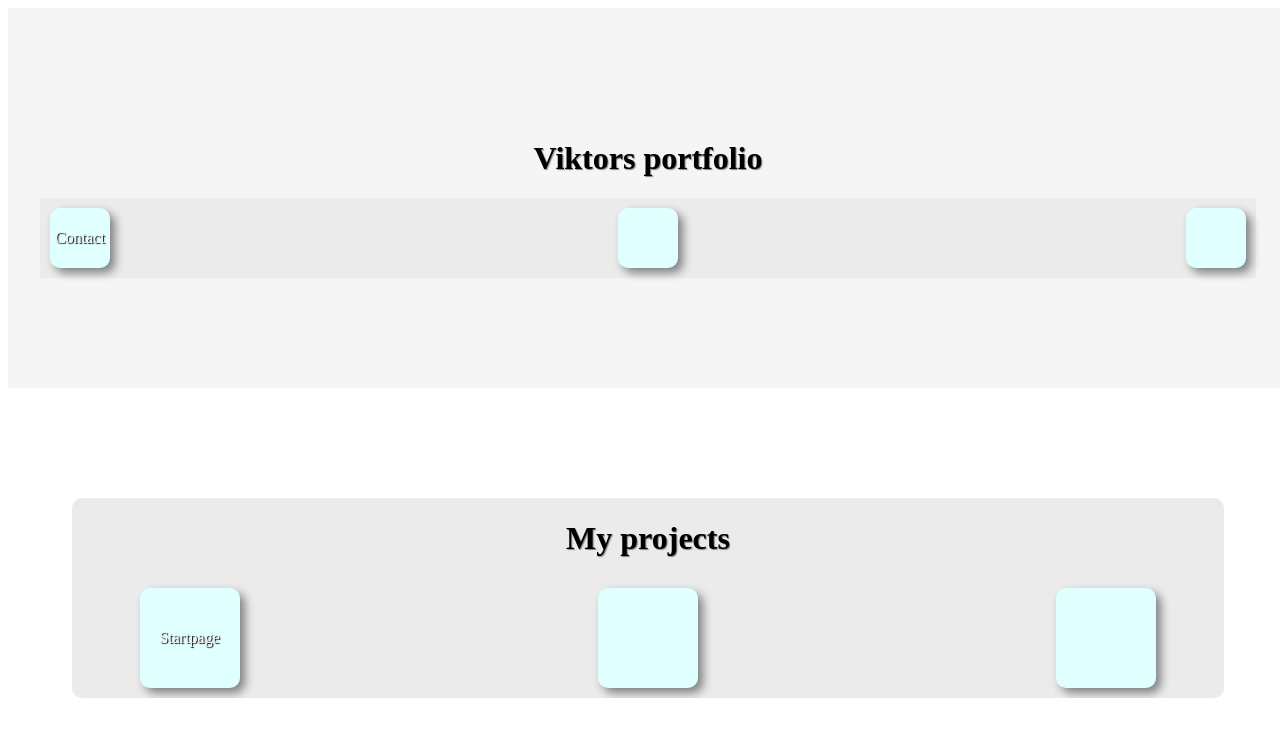
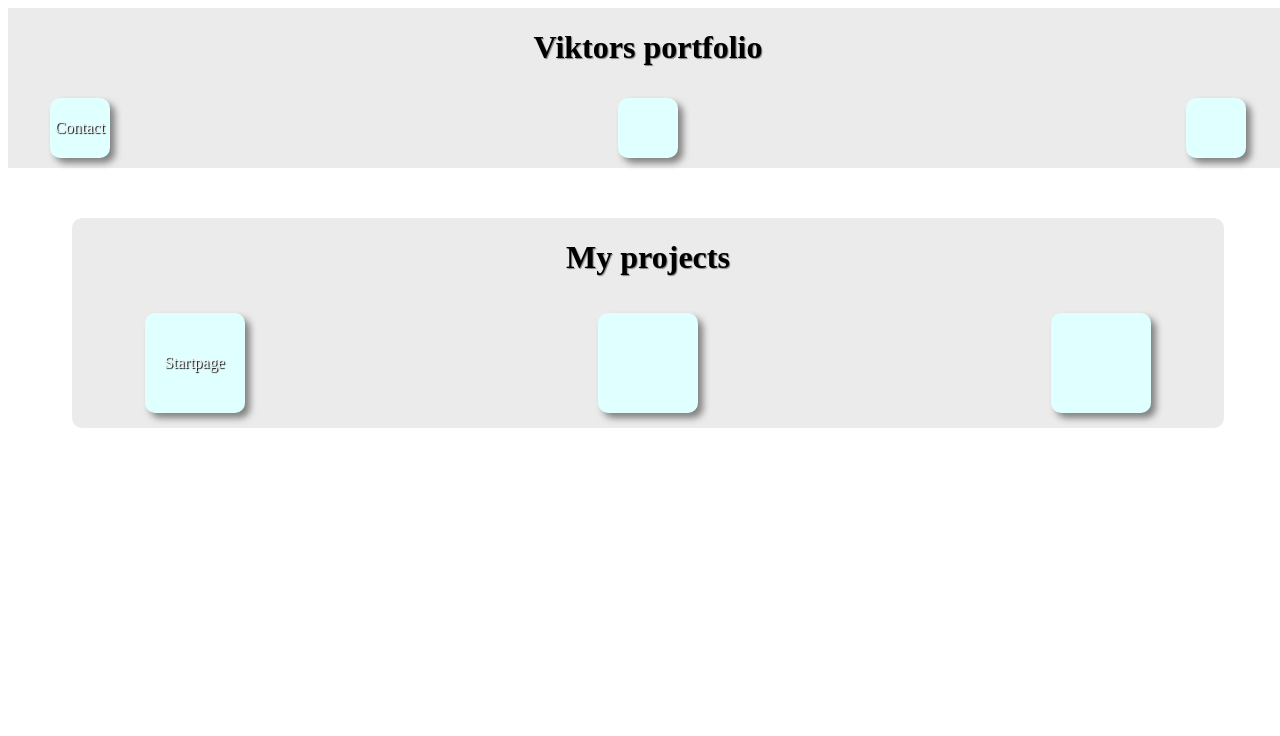
Before and after one commit to ViktorJonsson95/portfolio, a plain HTML site: page index.html in a window 1280 px wide. Drawn offline with Linux system fonts and the light colour scheme.

Commit message:
mer style fix

```diff
--- a/style.css
+++ b/style.css
@@ -12,6 +12,8 @@ body {
     display: flex;
     background: white;
     flex-wrap: wrap;
+    align-content: flex-start;
+    gap: 50px;
 
 }
 
@@ -31,13 +33,14 @@ h1 {
     justify-content: center;
     flex-direction: column;
     text-align: center;
-    background: whitesmoke;
+    background: rgb(235, 235, 235);
+    justify-content: flex-end;
 }
 
 .viktorPortfolio {
     display: inline;
     text-shadow: 1px 1px 1px gray;
-    background: whitesmoke;
+    background: rgb(235, 235, 235);
 }
 
 .navContainer {
@@ -47,7 +50,6 @@ h1 {
     margin-left: auto;
     margin-right: auto;
     justify-content: space-between;
-    align-items: center;
     background: rgb(235, 235, 235);
     padding: 10px;
 }
@@ -58,13 +60,17 @@ h1 {
     height: 60px;
     border-radius: 10px;
     transition: all 0.5s ease;
-    box-shadow: 5px 5px 10px grey;
+    box-shadow: 5px 5px 7px grey;
     background: lightcyan;
     text-transform: capitalize;
     color: whitesmoke;
     text-shadow: 1px 1px 1px black;
     text-align: center;
     align-content: center;
+}
+
+.navBox:hover {
+    scale: 1.1;
 }
 
 /* ---------------------------------- */
@@ -97,7 +103,7 @@ h1 {
     justify-content: space-between;
     align-items: center;
     background: rgb(235, 235, 235);
-    padding: 10px;
+    padding: 15px;
 }
 
 .box {
@@ -106,7 +112,7 @@ h1 {
     height: 100px;
     border-radius: 10px;
     transition: all 0.5s ease;
-    box-shadow: 5px 5px 10px grey;
+    box-shadow: 5px 5px 7px grey;
     background: lightcyan;
     text-transform: capitalize;
     color: whitesmoke;
```
